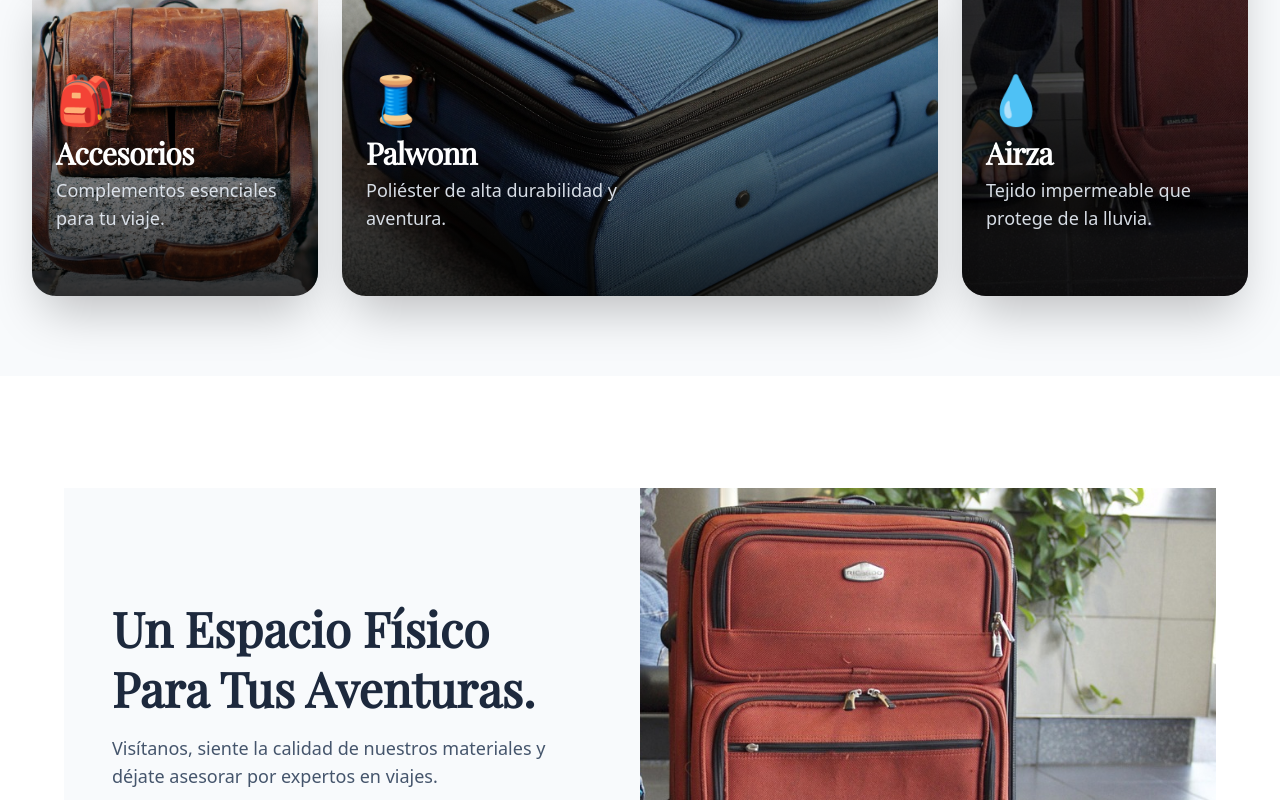
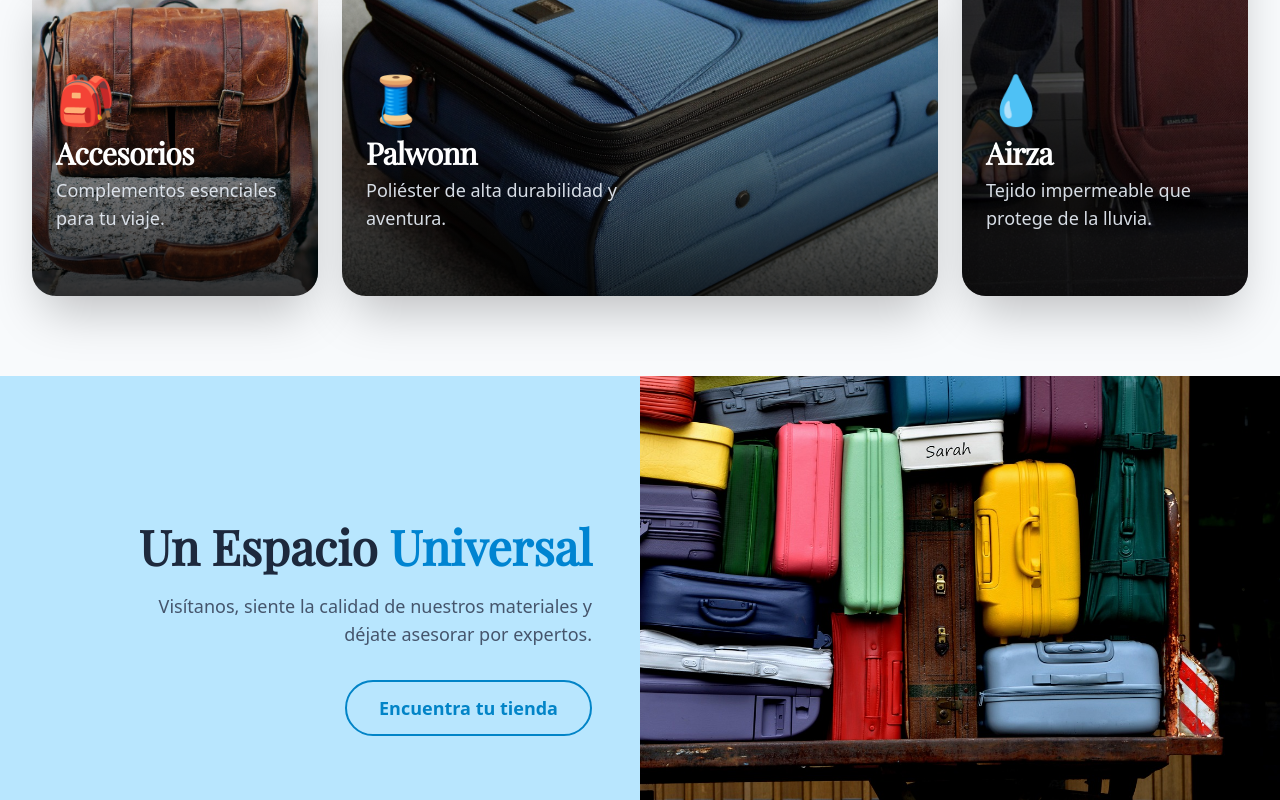
Before and after one commit to Jefffer/modern-suitcase-store, a React (Vite) app: page / in a window 1280 px wide. Shown: the part 2000-2800 px from the top of the page. Built offline with nearby package versions, Linux system fonts and the light colour scheme; no server answers.

Commit message:
Refactor code structure for improved readability and maintainability

```diff
--- a/src/components/home/ProductList.jsx
+++ b/src/components/home/ProductList.jsx
@@ -45,7 +45,7 @@ const ProductList = () => {
   }
 
   return (
-    <section id="catalogo" className="bg-slate-50 dark:bg-slate-900/50 py-20 sm:py-28">
+    <section id="catalogo" className="bg-slate-50 dark:bg-slate-900 py-20 sm:py-28">
       <div className="w-full mx-auto px-4 sm:px-6 lg:px-8">
         <div className="text-center mb-12">
           <h2 className="text-4xl font-display font-bold text-slate-800 dark:text-white sm:text-5xl">
--- a/src/components/home/StoresBanner.jsx
+++ b/src/components/home/StoresBanner.jsx
@@ -2,26 +2,26 @@
 import React from 'react';
 import { motion } from 'framer-motion';
 import { Link } from 'react-router-dom'; // Importamos Link para la navegación
-import storesBackground from '../../assets/images/category2.jpg';
+import storesBackground from '../../assets/images/category15.jpg';
 
 const StoresBanner = () => {
   return (
     // El Link envuelve todo, para que cualquier click navegue a la página /sedes
-    <Link to="/sedes" className="block my-20 md:my-28 group">
+    <Link to="/sedes" className="block pb-10 group">
       <motion.div
-        className="relative w-full max-w-6xl mx-auto h-[500px] flex items-center"
+        className="relative w-full mx-auto h-[500px] flex items-center"
         initial={{ opacity: 0, y: 60 }}
         whileInView={{ opacity: 1, y: 0 }}
         viewport={{ once: true, amount: 0.4 }}
         transition={{ duration: 0.9, ease: [0.22, 1, 0.36, 1] }} // Una curva de ease más dramática
       >
         {/* LADO IZQUIERDO: CONTENIDO DE TEXTO */}
-        <div className="relative z-10 w-full md:w-1/2 h-full flex flex-col justify-center bg-slate-50 dark:bg-slate-900 p-8 lg:p-12">
+        <div className="relative z-10 w-full md:w-1/2 h-full flex flex-col justify-center items-end text-right bg-sky-200 dark:bg-sky-800 p-8 lg:p-12">
           <h2 className="font-display text-4xl lg:text-5xl font-extrabold text-slate-800 dark:text-slate-100 leading-tight">
-            Un Espacio Físico Para Tus Aventuras.
+            Un Espacio <span className='text-sky-600 dark:text-sky-400'> Universal </span>
           </h2>
           <p className="mt-4 text-lg text-slate-600 dark:text-slate-300 max-w-md">
-            Visítanos, siente la calidad de nuestros materiales y déjate asesorar por expertos en viajes.
+            Visítanos, siente la calidad de nuestros materiales y déjate asesorar por expertos.
           </p>
 
           {/* Botón con el nuevo efecto de hover */}
--- a/src/pages/HomePage.jsx
+++ b/src/pages/HomePage.jsx
@@ -6,7 +6,7 @@ import StoresBanner from '../components/home/StoresBanner';
 
 const HomePage = () => {
   return (
-    <div>
+    <div className='bg-slate-50 dark:bg-slate-900'>
       <HeroSection />
       <ProductList />
       <CategoryExplorer />
--- a/src/pages/StoresPage.jsx
+++ b/src/pages/StoresPage.jsx
@@ -71,7 +71,7 @@ const StoresPage = () => {
   const [selectedStore, setSelectedStore] = useState(storesData[0]);
 
   return (
-    <div className="bg-white dark:bg-slate-900">
+    <div className="bg-slate-100 dark:bg-slate-900">
       {/* Encabezado de la página */}
       <header className="bg-slate-50 dark:bg-slate-800/50 py-16 text-center">
         <motion.h1
```
Also changed, not shown: src/assets/images/category14.jpg (added), src/assets/images/category15.jpg (added).
